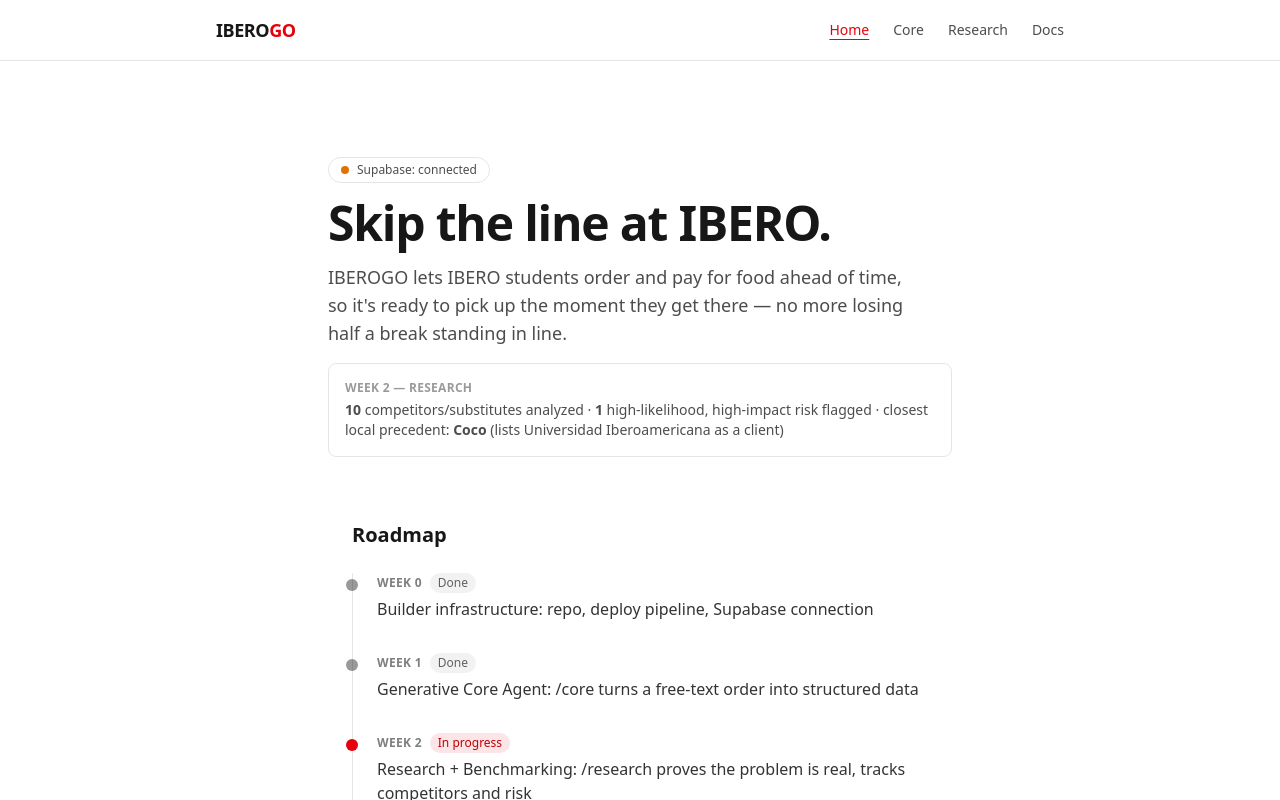
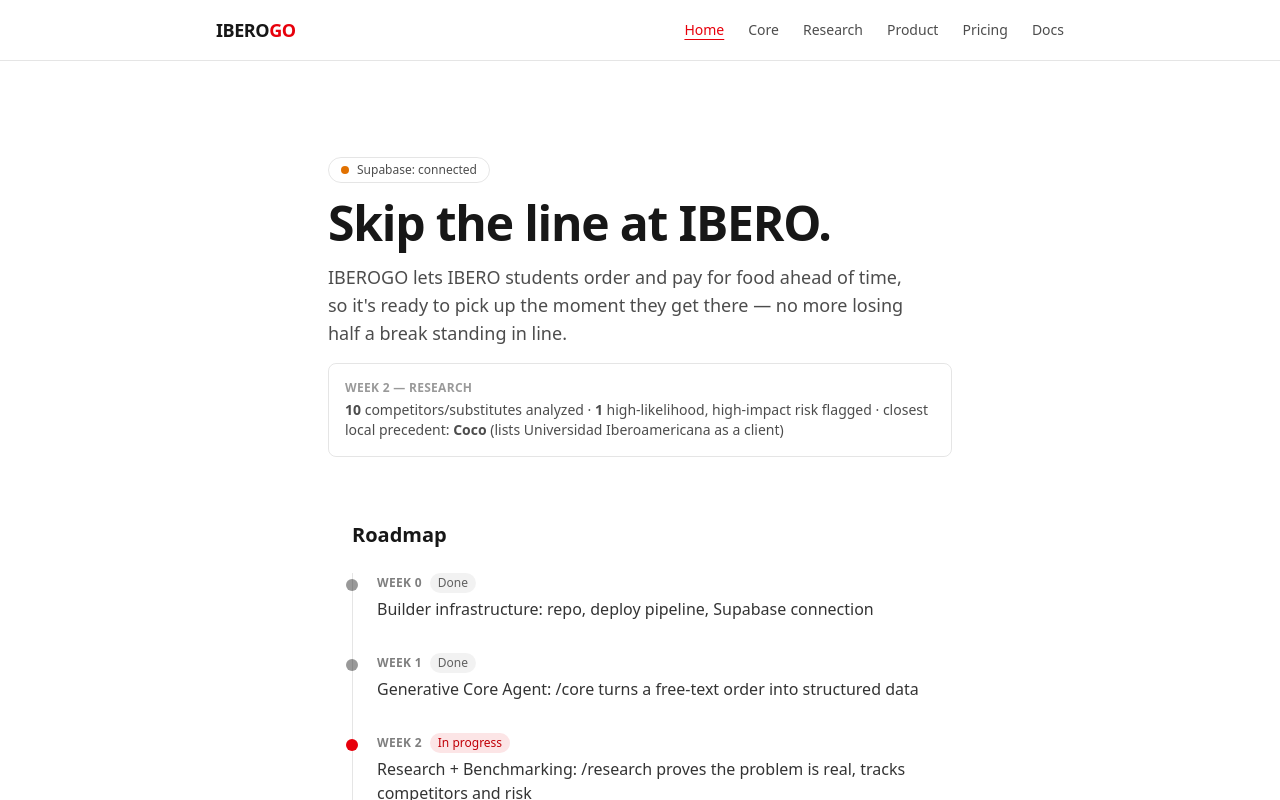
Before and after one commit to jpcarrascoo/iberogo, a Next.js app: page / in a window 1280 px wide. Shown: the top 800 px of the page. Built offline with nearby package versions, Linux system fonts and the light colour scheme; no server answers.

Commit message:
Week 3: link /product and /pricing from nav

```diff
--- a/components/Navbar.tsx
+++ b/components/Navbar.tsx
@@ -7,6 +7,8 @@
   { href: "/", label: "Home" },
   { href: "/core", label: "Core" },
   { href: "/research", label: "Research" },
+  { href: "/product", label: "Product" },
+  { href: "/pricing", label: "Pricing" },
   { href: "/docs", label: "Docs" },
 ];
 
```
